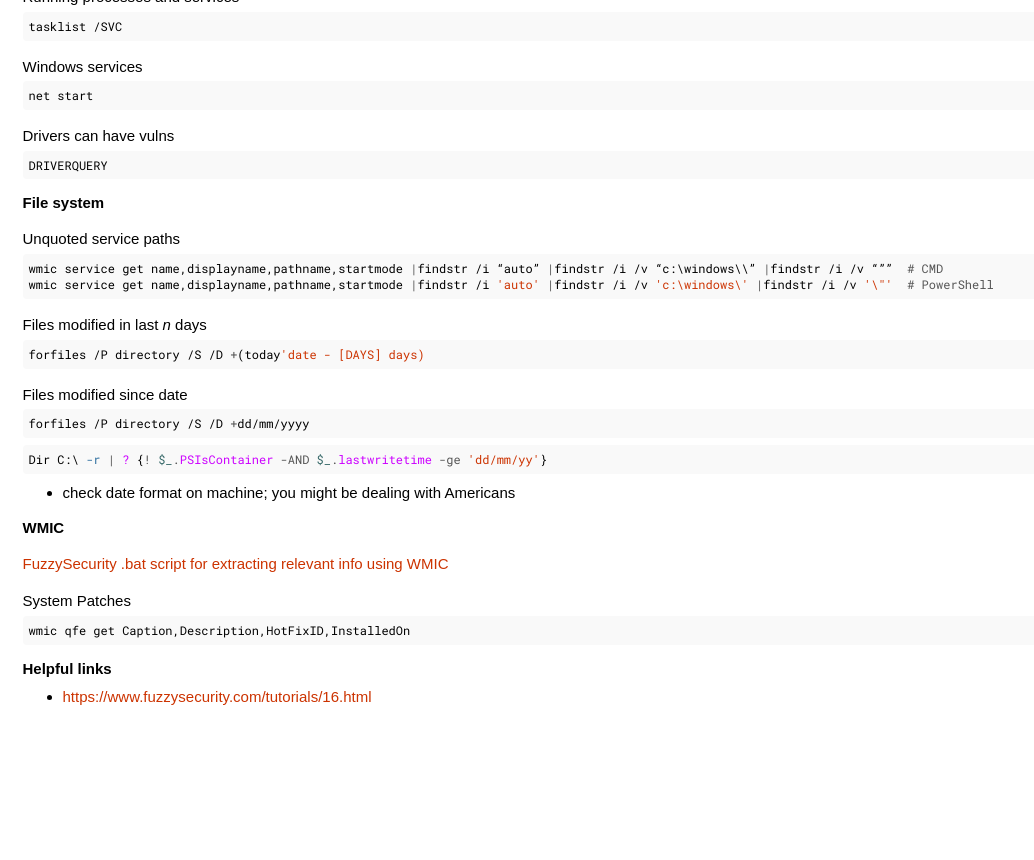
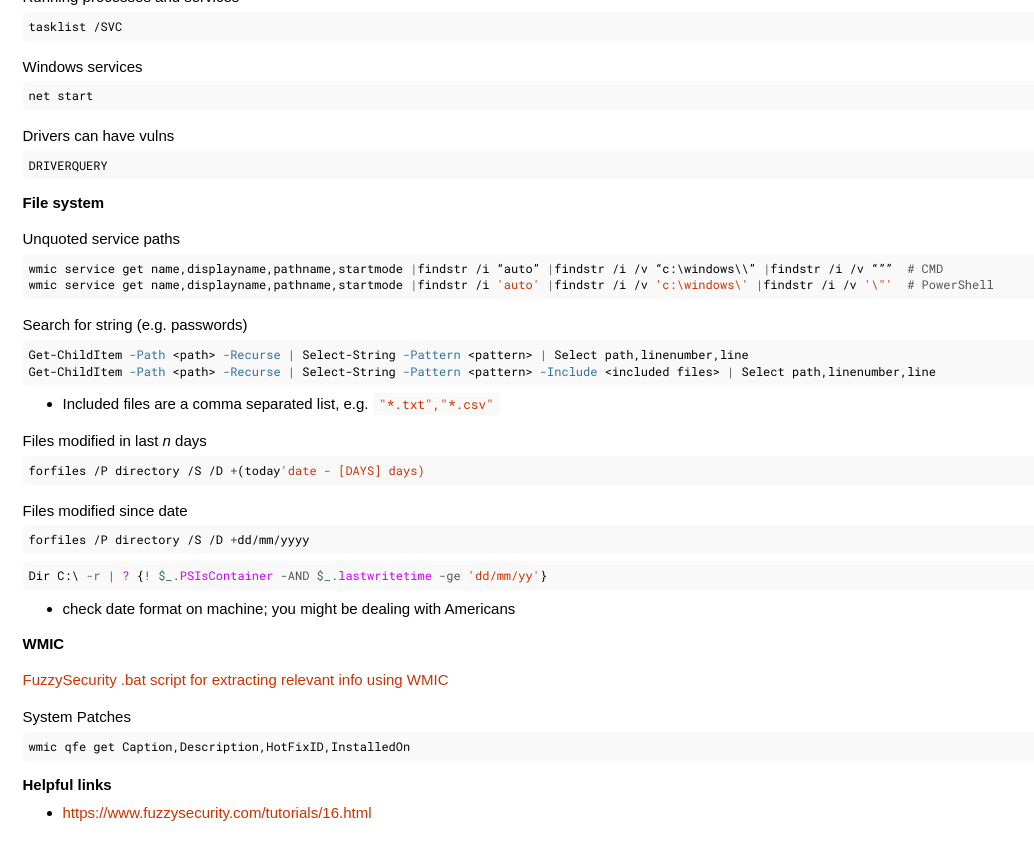
Before and after one commit to agrzeslak/cheatsheet, a Jekyll site: the page built from _topics/windows-privilege-escalation.md, in a window 1280 px wide and 900 px high, scrolled down 1282 px. Shown: the top 860 px of the window, without its empty margins (0-1034 px from the left). Built offline with Jekyll 4.4.1, drawn with Linux system fonts in a browser that asks for light colours; before the commit the page ends 2065 px from its top, so only the background shows below that.

Commit message:
Added string searchin in windows

````diff
--- a/_topics/windows-privilege-escalation.md
+++ b/_topics/windows-privilege-escalation.md
@@ -106,6 +106,13 @@ wmic service get name,displayname,pathname,startmode |findstr /i “auto” |fin
 wmic service get name,displayname,pathname,startmode |findstr /i 'auto' |findstr /i /v 'c:\windows\' |findstr /i /v '\"'  # PowerShell
 ```
 
+Search for string (e.g. passwords)
+```powershell
+Get-ChildItem -Path <path> -Recurse | Select-String -Pattern <pattern> | Select path,linenumber,line
+Get-ChildItem -Path <path> -Recurse | Select-String -Pattern <pattern> -Include <included files> | Select path,linenumber,line
+```
+- Included files are a comma separated list, e.g. `"*.txt","*.csv"`
+
 Files modified in last _n_ days
 ```powershell
 forfiles /P directory /S /D +(today'date - [DAYS] days)
````
